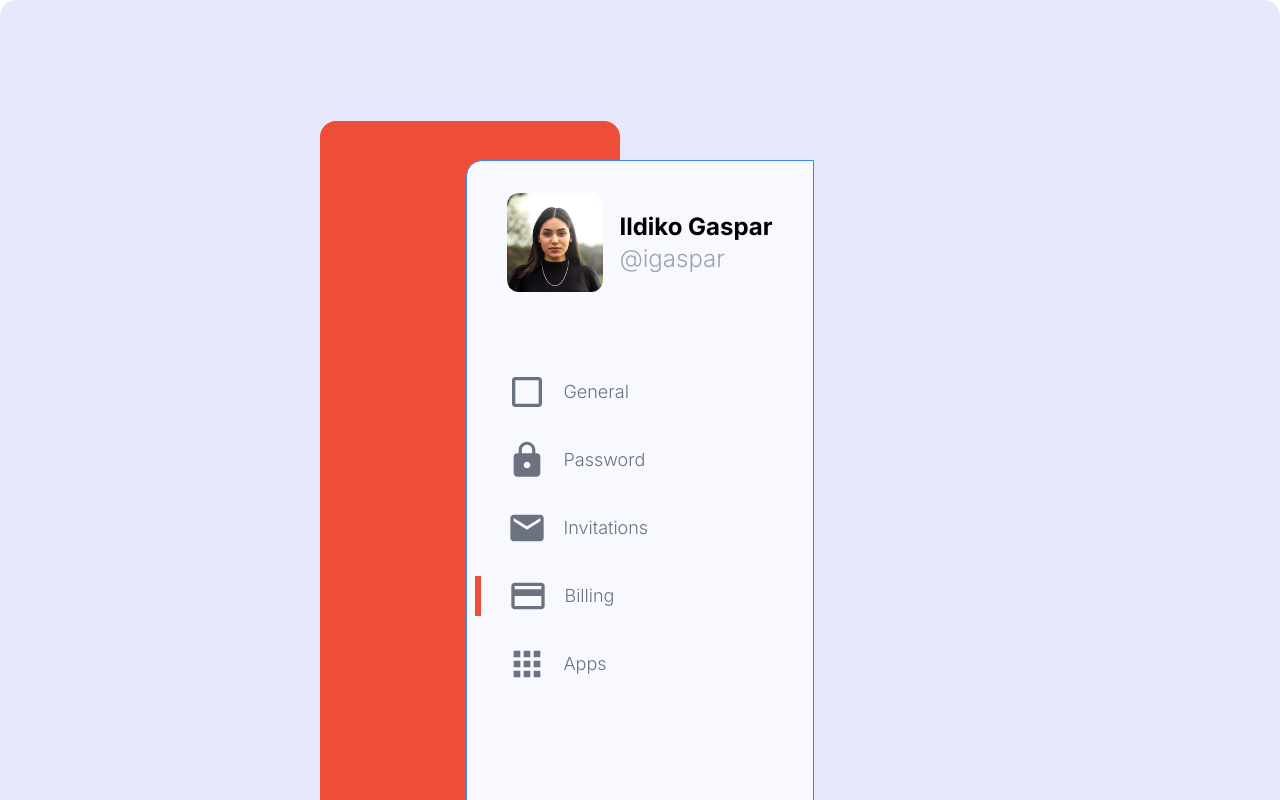
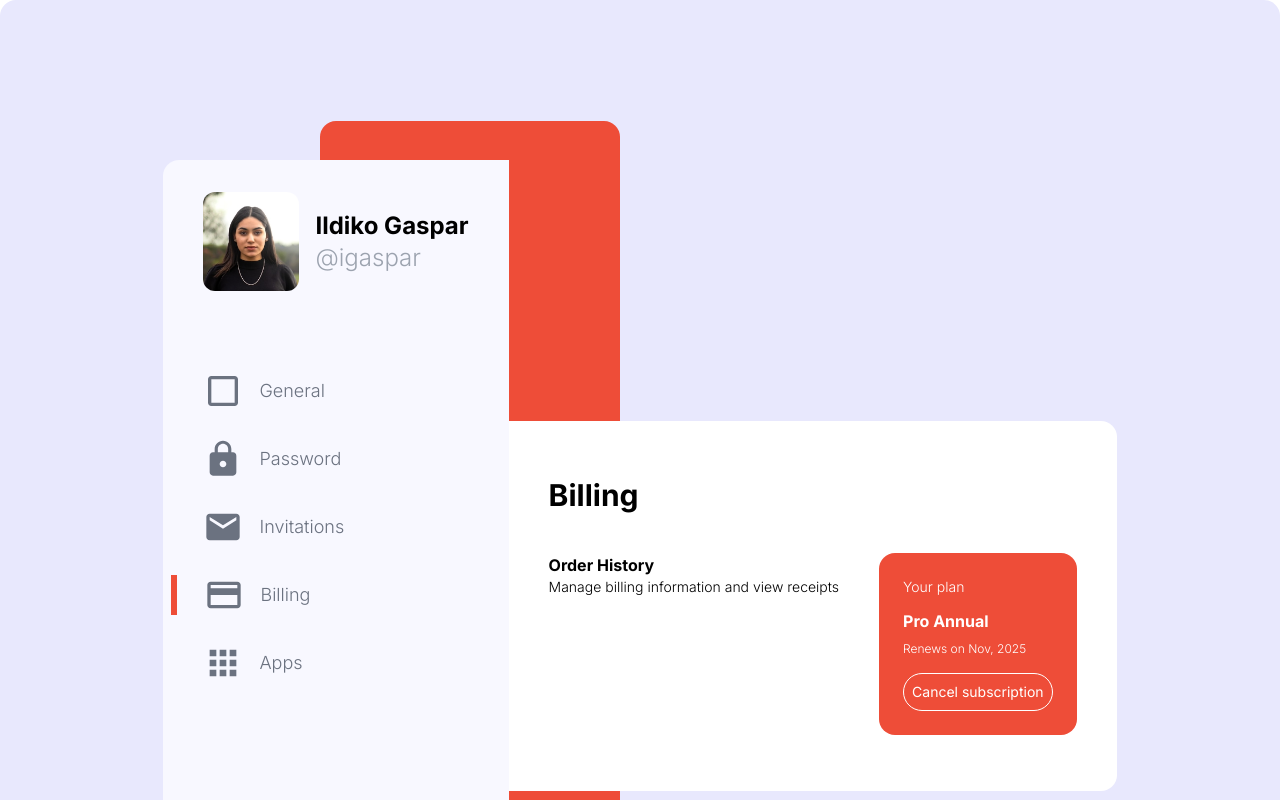
Before and after one commit to missatrox44/ui-components, a Next.js app: page / in a window 1280 px wide. Shown: the top 800 px of the page. Built offline with nearby package versions, Linux system fonts and the light colour scheme.

Commit message:
pro plan details

```diff
--- a/components/Billing/Billing.tsx
+++ b/components/Billing/Billing.tsx
@@ -18,7 +18,7 @@ export default function Billing() {
         {/* Background rectangle */}
         <div className="absolute bg-orangeish w-[300px] h-[1000px] left-[25%] top-[10%] z-0 rounded-2xl"></div>
 
-        <div className="border border-blue-500 bg-lighterlilac rounded-l-2xl z-10">
+        <div className=" bg-lighterlilac rounded-l-2xl z-10 min-w-72">
           {/* user info */}
           <div className="pt-8 px-10 pb-20 flex items-center justify-center">
             <img src="./images/headshot.jpg" alt="" className="rounded-xl w-24" />
@@ -48,9 +48,21 @@ export default function Billing() {
             <p className="font-light text-lg">Log out</p>
           </div>
         </div>
-        {/* <div className="bg-white rounded-r-2xl">
-          Lorem ipsum dolor sit, amet consectetur adipisicing elit. Illo accusantium, esse explicabo quasi numquam dolor delectus fugit reiciendis inventore quaerat assumenda. Consequuntur fuga ab accusamus officia dignissimos vel laudantium ea.
-        </div> */}
+        <div className="z-10 bg-white rounded-r-2xl py-14 px-10">
+          <h1 className="font-bold text-3xl mb-10">Billing</h1>
+          <div className="flex space-x-10">
+            <div className="flex flex-col">
+              <p className="font-bold">Order History</p>
+              <p className="font-light text-sm">Manage billing information and view receipts</p>
+            </div>
+            <div className="flex flex-col bg-orangeish text-white p-6 rounded-2xl">
+              <p className="text-sm font-light mb-3">Your plan</p>
+              <p className="font-bold mb-2">Pro Annual</p>
+              <p className="text-xs font-light mb-4">Renews on Nov, 2025</p>
+              <button className="border border-white rounded-full p-2 text-sm">Cancel subscription</button>
+            </div>
+          </div>
+        </div>
       </div>
     </section>
   );
```
